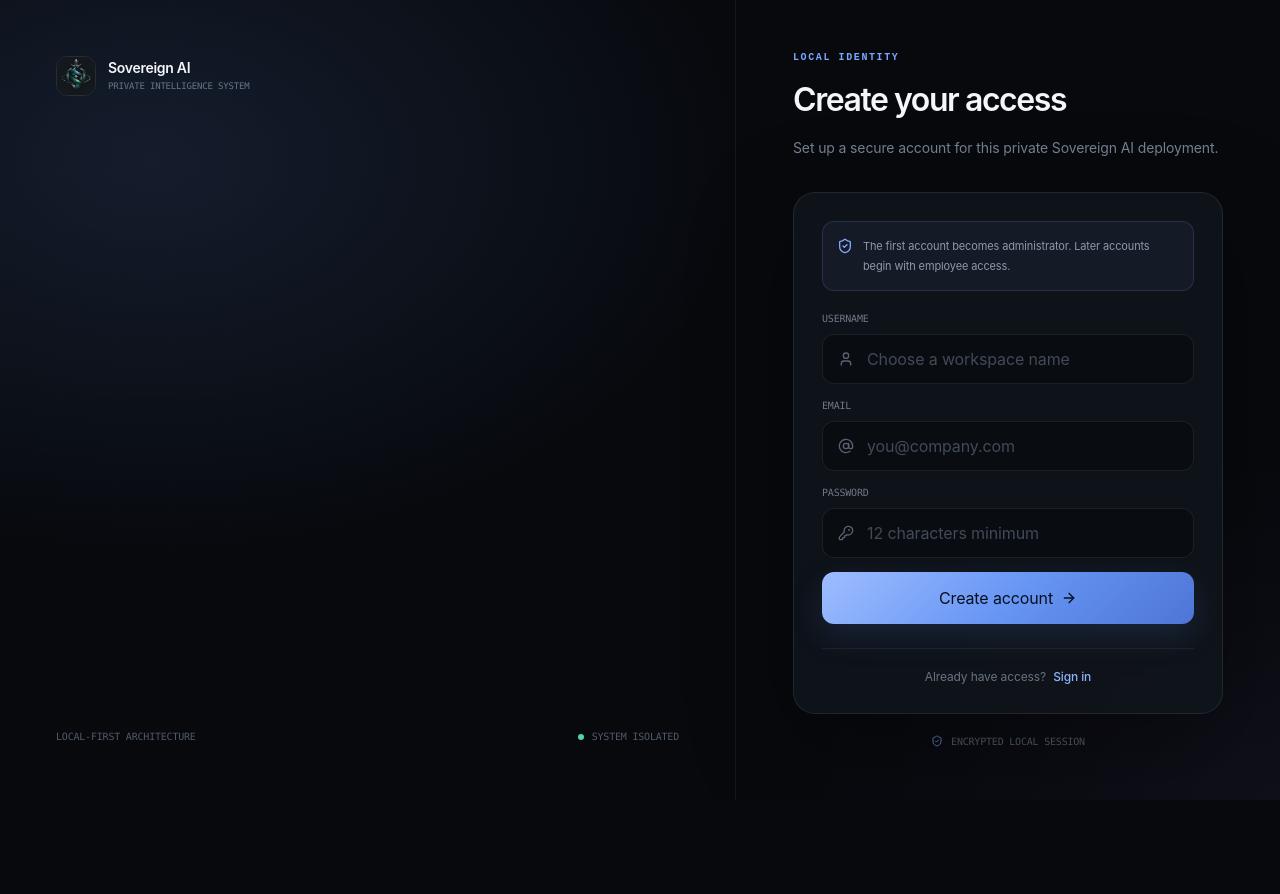
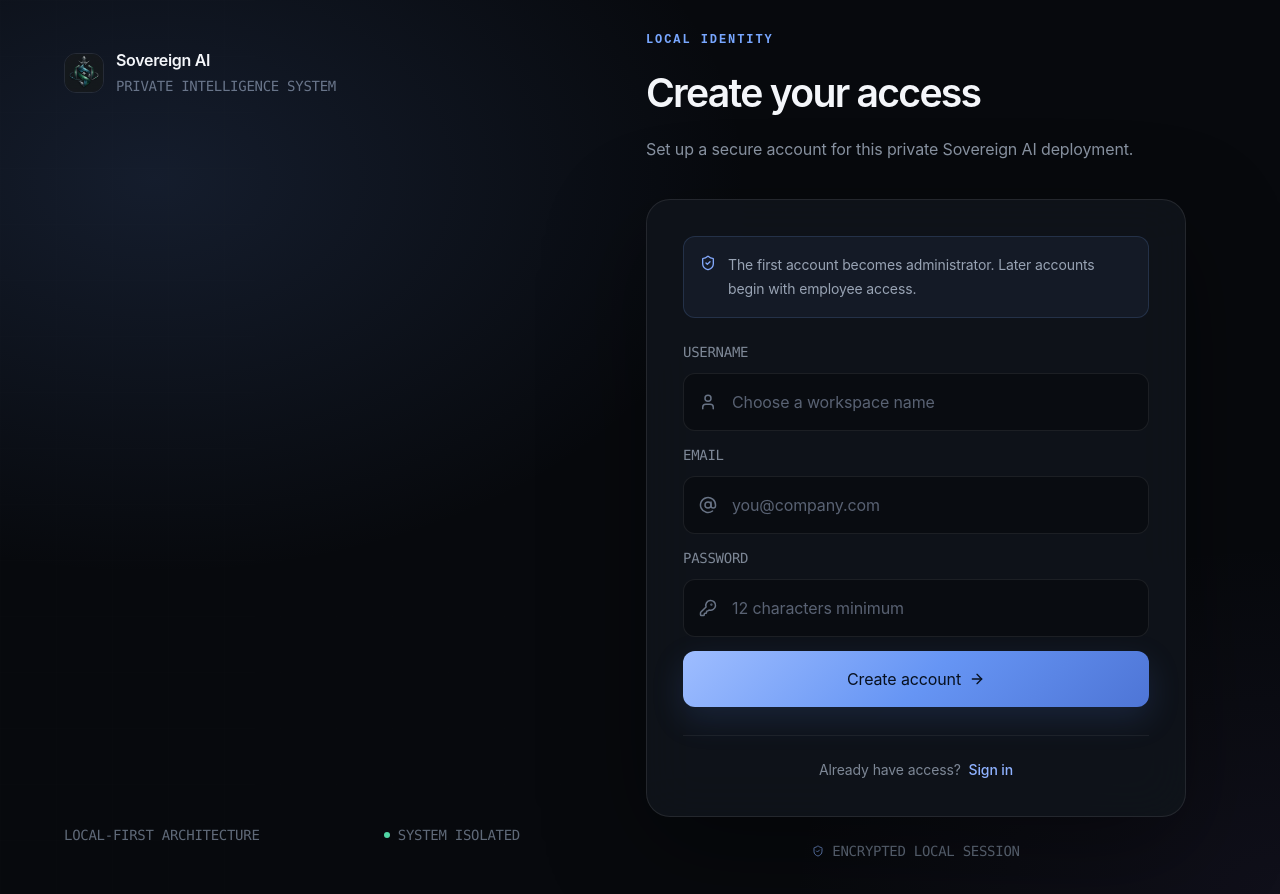
Before and after one commit to vikashkumar302004/SOVERIGN-AI, a Next.js app in the folder frontend/: page /register in a window 1280 px wide. Before the commit the page ends 800 px from the top, so only its background shows below. Built offline with nearby package versions, Linux system fonts and the light colour scheme; no server answers.

Commit message:
fix: make chat natural and desktop UI readable

```diff
--- a/frontend/src/app/globals.css
+++ b/frontend/src/app/globals.css
@@ -101,6 +101,16 @@ button:focus-visible, a:focus-visible, input:focus-visible, textarea:focus-visib
 .workspace-eyebrow { color: var(--accent-primary); font: 600 10px/1.2 "Cascadia Code", monospace; letter-spacing: .16em; text-transform: uppercase; }
 .workspace-title { color: var(--text-primary); font-size: clamp(1.5rem, 2.4vw, 2.1rem); line-height: 1.08; font-weight: 650; letter-spacing: -.04em; }
 .workspace-copy { color: var(--text-muted); font-size: .82rem; line-height: 1.55; }
+/* Desktop readability floor: never render production copy as micro-text. */
+[class~="text-xs"],
+[class~="text-[9px]"],
+[class~="text-[10px]"],
+[class~="text-[11px]"],
+[class~="text-[12px]"],
+[class~="text-[13px]"] {
+  font-size: 14px !important;
+  line-height: 1.5 !important;
+}
 main:not(.auth-main) .bg-surface { box-shadow: var(--shadow-card); background: color-mix(in srgb, var(--surface-card) 94%, transparent); }
 main:not(.auth-main) table thead { background: var(--surface-subtle) !important; }
 main:not(.auth-main) table tbody tr { transition: background-color .16s ease, transform .16s ease; }
--- a/frontend/src/app/login/page.tsx
+++ b/frontend/src/app/login/page.tsx
@@ -42,7 +42,7 @@ export default function LoginPage() {
     }
   };
 
-  const field = "w-full rounded-xl border border-white/[0.08] bg-[#090c11] py-3.5 pl-11 pr-4 text-sm text-[#edf1f7] placeholder:text-[#414a58] outline-none transition focus:border-[#78a7ff]/55 focus:bg-[#0b0f15]";
+  const field = "w-full rounded-xl border border-white/[0.08] bg-[#090c11] py-4 pl-12 pr-4 text-[15px] text-[#edf1f7] placeholder:text-[#596273] outline-none transition focus:border-[#78a7ff]/55 focus:bg-[#0b0f15]";
 
   return (
     <AuthShell eyebrow="Secure workspace" title="Welcome back" description="Sign in to continue to your private intelligence environment.">
@@ -53,24 +53,24 @@ export default function LoginPage() {
       )}
       <form onSubmit={handleSubmit} className="space-y-4">
         <label className="block">
-          <span className="mb-2 block text-[10px] font-mono uppercase tracking-[.13em] text-[#6f7988]">Username or email</span>
+          <span className="mb-2.5 block text-xs font-mono uppercase tracking-[.11em] text-[#7d8796]">Username or email</span>
           <span className="relative block">
-            <User className="absolute left-4 top-1/2 h-4 w-4 -translate-y-1/2 text-[#586273]" />
+            <User className="absolute left-4 top-1/2 h-[18px] w-[18px] -translate-y-1/2 text-[#687385]" />
             <input autoFocus autoComplete="username" value={username} onChange={(e) => setUsername(e.target.value)} placeholder="Enter your identity" className={field} />
           </span>
         </label>
         <label className="block">
-          <span className="mb-2 block text-[10px] font-mono uppercase tracking-[.13em] text-[#6f7988]">Password</span>
+          <span className="mb-2.5 block text-xs font-mono uppercase tracking-[.11em] text-[#7d8796]">Password</span>
           <span className="relative block">
-            <KeyRound className="absolute left-4 top-1/2 h-4 w-4 -translate-y-1/2 text-[#586273]" />
+            <KeyRound className="absolute left-4 top-1/2 h-[18px] w-[18px] -translate-y-1/2 text-[#687385]" />
             <input type="password" autoComplete="current-password" value={password} onChange={(e) => setPassword(e.target.value)} placeholder="Enter your password" className={field} />
           </span>
         </label>
-        <button type="submit" disabled={loading} className="mt-2 flex w-full items-center justify-center gap-2 rounded-xl accent-gradient px-4 py-3.5 text-xs font-semibold text-[#07101f] shadow-[0_12px_32px_rgba(68,108,190,.2)] transition hover:-translate-y-0.5 disabled:opacity-50 disabled:hover:translate-y-0">
+        <button type="submit" disabled={loading} className="mt-3 flex w-full items-center justify-center gap-2 rounded-xl accent-gradient px-4 py-4 text-sm font-semibold text-[#07101f] shadow-[0_12px_32px_rgba(68,108,190,.2)] transition hover:-translate-y-0.5 disabled:opacity-50 disabled:hover:translate-y-0">
           {loading ? <><Loader2 className="h-4 w-4 animate-spin" /> Verifying locally</> : <>Enter workspace <ArrowRight className="h-4 w-4" /></>}
         </button>
       </form>
-      <div className="mt-6 border-t border-white/[0.06] pt-5 text-center text-xs text-[#697383]">
+      <div className="mt-7 border-t border-white/[0.06] pt-6 text-center text-sm text-[#7d8796]">
         Need an account? <Link href="/register" className="ml-1 font-medium text-[#8eb1ff] hover:text-[#b5ccff]">Create one</Link>
       </div>
     </AuthShell>
--- a/frontend/src/app/register/page.tsx
+++ b/frontend/src/app/register/page.tsx
@@ -41,10 +41,10 @@ export default function RegisterPage() {
     }
   };
 
-  const field = "w-full rounded-xl border border-white/[0.08] bg-[#090c11] py-3 pl-11 pr-4 text-sm text-[#edf1f7] placeholder:text-[#414a58] outline-none transition focus:border-[#78a7ff]/55 focus:bg-[#0b0f15]";
+  const field = "w-full rounded-xl border border-white/[0.08] bg-[#090c11] py-4 pl-12 pr-4 text-[15px] text-[#edf1f7] placeholder:text-[#596273] outline-none transition focus:border-[#78a7ff]/55 focus:bg-[#0b0f15]";
   return (
     <AuthShell eyebrow="Local identity" title="Create your access" description="Set up a secure account for this private Sovereign AI deployment.">
-      <div className="mb-5 flex gap-2.5 rounded-xl border border-[#78a7ff]/16 bg-[#78a7ff]/[0.06] p-3.5 text-[11px] leading-5 text-[#8d99ab]">
+      <div className="mb-6 flex gap-3 rounded-xl border border-[#78a7ff]/16 bg-[#78a7ff]/[0.06] p-4 text-sm leading-6 text-[#98a3b4]">
         <ShieldCheck className="mt-0.5 h-4 w-4 shrink-0 text-[#83a8fb]" />
         <span>The first account becomes administrator. Later accounts begin with employee access.</span>
       </div>
@@ -56,18 +56,18 @@ export default function RegisterPage() {
           { label: "Password", icon: KeyRound, type: "password", value: password, set: setPassword, placeholder: "12 characters minimum", auto: "new-password" },
         ].map(({ label, icon: Icon, type, value, set, placeholder, auto }) => (
           <label className="block" key={label}>
-            <span className="mb-2 block text-[10px] font-mono uppercase tracking-[.13em] text-[#6f7988]">{label}</span>
+            <span className="mb-2.5 block text-xs font-mono uppercase tracking-[.11em] text-[#7d8796]">{label}</span>
             <span className="relative block">
-              <Icon className="absolute left-4 top-1/2 h-4 w-4 -translate-y-1/2 text-[#586273]" />
+              <Icon className="absolute left-4 top-1/2 h-[18px] w-[18px] -translate-y-1/2 text-[#687385]" />
               <input type={type} autoComplete={auto} value={value} onChange={(e) => set(e.target.value)} placeholder={placeholder} className={field} />
             </span>
           </label>
         ))}
-        <button type="submit" disabled={loading} className="mt-2 flex w-full items-center justify-center gap-2 rounded-xl accent-gradient px-4 py-3.5 text-xs font-semibold text-[#07101f] shadow-[0_12px_32px_rgba(68,108,190,.2)] transition hover:-translate-y-0.5 disabled:opacity-50">
+        <button type="submit" disabled={loading} className="mt-3 flex w-full items-center justify-center gap-2 rounded-xl accent-gradient px-4 py-4 text-sm font-semibold text-[#07101f] shadow-[0_12px_32px_rgba(68,108,190,.2)] transition hover:-translate-y-0.5 disabled:opacity-50">
           {loading ? <><Loader2 className="h-4 w-4 animate-spin" /> Creating identity</> : <>Create account <ArrowRight className="h-4 w-4" /></>}
         </button>
       </form>
-      <div className="mt-6 border-t border-white/[0.06] pt-5 text-center text-xs text-[#697383]">
+      <div className="mt-7 border-t border-white/[0.06] pt-6 text-center text-sm text-[#7d8796]">
         Already have access? <Link href="/login" className="ml-1 font-medium text-[#8eb1ff] hover:text-[#b5ccff]">Sign in</Link>
       </div>
     </AuthShell>
--- a/frontend/src/components/AuthShell.tsx
+++ b/frontend/src/components/AuthShell.tsx
@@ -22,27 +22,27 @@ export default function AuthShell({
         style={{ backgroundImage: "linear-gradient(rgba(255,255,255,.035) 1px, transparent 1px), linear-gradient(90deg, rgba(255,255,255,.035) 1px, transparent 1px)", backgroundSize: "56px 56px", maskImage: "linear-gradient(to right, black, transparent 72%)" }}
       />
 
-      <div className="relative min-h-[100dvh] grid lg:grid-cols-[1.15fr_.85fr]">
-        <section className="hidden lg:flex flex-col justify-between p-10 xl:p-14 border-r border-white/[0.06]">
+      <div className="relative min-h-[100dvh] mx-auto grid w-full max-w-[1720px] lg:grid-cols-[minmax(0,1fr)_minmax(520px,600px)] lg:gap-16 xl:gap-24 px-5 sm:px-8 lg:px-12 xl:px-16">
+        <section className="hidden lg:flex flex-col justify-between py-10 xl:py-12">
           <div className="flex items-center gap-3">
             <img src="/sovereign_logo.png" alt="" className="w-10 h-10 rounded-xl border border-white/[0.09] object-cover" />
             <div>
-              <div className="text-sm font-semibold tracking-[-.02em]">Sovereign AI</div>
-              <div className="text-[9px] font-mono tracking-[.17em] uppercase text-[#69758a] mt-0.5">Private intelligence system</div>
+              <div className="text-base font-semibold tracking-[-.02em]">Sovereign AI</div>
+              <div className="text-[11px] font-mono tracking-[.15em] uppercase text-[#69758a] mt-1">Private intelligence system</div>
             </div>
           </div>
 
-          <div className="max-w-[620px] py-14">
-            <div className="rise inline-flex items-center gap-2 rounded-full border border-[#78a7ff]/20 bg-[#78a7ff]/[0.07] px-3 py-1.5 text-[10px] font-mono tracking-[.14em] uppercase text-[#9bbaff]">
+          <div className="max-w-[720px] py-10">
+            <div className="rise inline-flex items-center gap-2 rounded-full border border-[#78a7ff]/20 bg-[#78a7ff]/[0.07] px-4 py-2 text-xs font-mono tracking-[.12em] uppercase text-[#9bbaff]">
               <Sparkles className="h-3 w-3" /> Intelligence stays yours
             </div>
-            <h1 className="rise mt-7 max-w-[590px] text-[clamp(2.8rem,5vw,5.3rem)] leading-[.94] font-semibold tracking-[-.065em]" style={{ "--i": 1 } as React.CSSProperties}>
+            <h1 className="rise mt-8 max-w-[700px] text-[clamp(3.6rem,4.6vw,5.7rem)] leading-[.95] font-semibold tracking-[-.065em]" style={{ "--i": 1 } as React.CSSProperties}>
               Your data.<br/><span className="text-[#8393ad]">Your models.</span><br/>Your command.
             </h1>
-            <p className="rise mt-7 max-w-lg text-[15px] leading-7 text-[#858f9f]" style={{ "--i": 2 } as React.CSSProperties}>
+            <p className="rise mt-8 max-w-[640px] text-[17px] leading-8 text-[#919baa]" style={{ "--i": 2 } as React.CSSProperties}>
               A private AI workspace for evidence-backed answers, operational workflows, and accountable decisions—without sending sensitive context outside your environment.
             </p>
-            <div className="rise mt-10 grid grid-cols-3 gap-3 max-w-xl" style={{ "--i": 3 } as React.CSSProperties}>
+            <div className="rise mt-10 grid grid-cols-3 gap-4 max-w-[680px]" style={{ "--i": 3 } as React.CSSProperties}>
               {[
                 [LockKeyhole, "Air-gapped", "Zero cloud dependency"],
                 [Database, "Grounded", "Source-aware answers"],
@@ -50,37 +50,37 @@ export default function AuthShell({
               ].map(([Icon, label, copy]) => {
                 const FeatureIcon = Icon as typeof Bot;
                 return (
-                  <div key={label as string} className="rounded-2xl border border-white/[0.07] bg-white/[0.025] p-4">
-                    <FeatureIcon className="h-4 w-4 text-[#87aafb]" />
-                    <div className="mt-4 text-[12px] font-medium">{label as string}</div>
-                    <div className="mt-1 text-[10px] leading-4 text-[#5f6978]">{copy as string}</div>
+                  <div key={label as string} className="rounded-2xl border border-white/[0.07] bg-white/[0.025] p-5">
+                    <FeatureIcon className="h-5 w-5 text-[#87aafb]" />
+                    <div className="mt-5 text-sm font-medium">{label as string}</div>
+                    <div className="mt-1.5 text-xs leading-5 text-[#707a89]">{copy as string}</div>
                   </div>
                 );
               })}
             </div>
           </div>
 
-          <div className="flex items-center justify-between text-[10px] font-mono uppercase tracking-[.12em] text-[#505a69]">
+          <div className="flex items-center justify-between text-[11px] font-mono uppercase tracking-[.11em] text-[#5f6978]">
             <span>Local-first architecture</span>
             <span className="flex items-center gap-2"><span className="h-1.5 w-1.5 rounded-full bg-[#51d6a5]" /> System isolated</span>
           </div>
         </section>
 
-        <section className="flex min-h-[100dvh] items-center justify-center p-5 sm:p-10">
-          <div className="w-full max-w-[430px]">
+        <section className="flex min-h-[100dvh] items-center justify-center py-8">
+          <div className="w-full max-w-[540px]">
             <div className="lg:hidden mb-10 flex items-center gap-3">
               <img src="/sovereign_logo.png" alt="" className="w-10 h-10 rounded-xl border border-white/[0.09] object-cover" />
               <div className="text-sm font-semibold">Sovereign AI</div>
             </div>
-            <div className="mb-8">
-              <div className="workspace-eyebrow">{eyebrow}</div>
-              <h2 className="mt-3 text-[2rem] font-semibold tracking-[-.045em]">{title}</h2>
-              <p className="mt-3 text-sm leading-6 text-[#778190]">{description}</p>
+            <div className="mb-9">
+              <div className="workspace-eyebrow !text-xs">{eyebrow}</div>
+              <h2 className="mt-4 text-[2.45rem] font-semibold tracking-[-.045em]">{title}</h2>
+              <p className="mt-3 text-base leading-7 text-[#8993a2]">{description}</p>
             </div>
-            <div className="rounded-[22px] border border-white/[0.085] bg-[#10141b]/90 p-5 sm:p-7 shadow-[0_30px_100px_rgba(0,0,0,.38)] backdrop-blur-xl">
+            <div className="rounded-[24px] border border-white/[0.09] bg-[#10141b]/92 p-6 sm:p-9 shadow-[0_30px_100px_rgba(0,0,0,.38)] backdrop-blur-xl">
               {children}
             </div>
-            <div className="mt-5 flex items-center justify-center gap-2 text-[10px] text-[#535d6c] font-mono uppercase tracking-[.11em]">
+            <div className="mt-6 flex items-center justify-center gap-2 text-[11px] text-[#626d7d] font-mono uppercase tracking-[.1em]">
               <ShieldCheck className="h-3 w-3 text-[#6380b8]" /> Encrypted local session
             </div>
           </div>
```
Also changed, not shown: frontend/src/app/chat/page.tsx (+5 -27 lines), frontend/src/components/Sidebar.tsx (+12 -12 lines), 2 other files (tests, documents, lock files or other folders).
